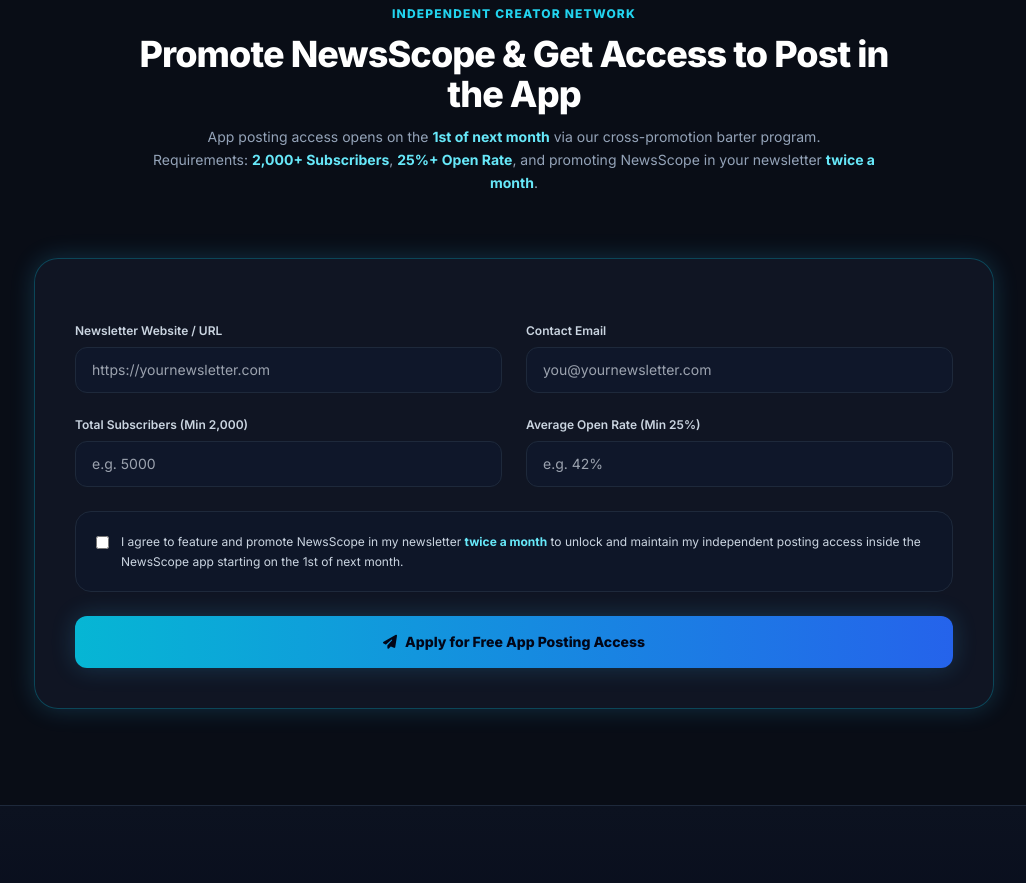
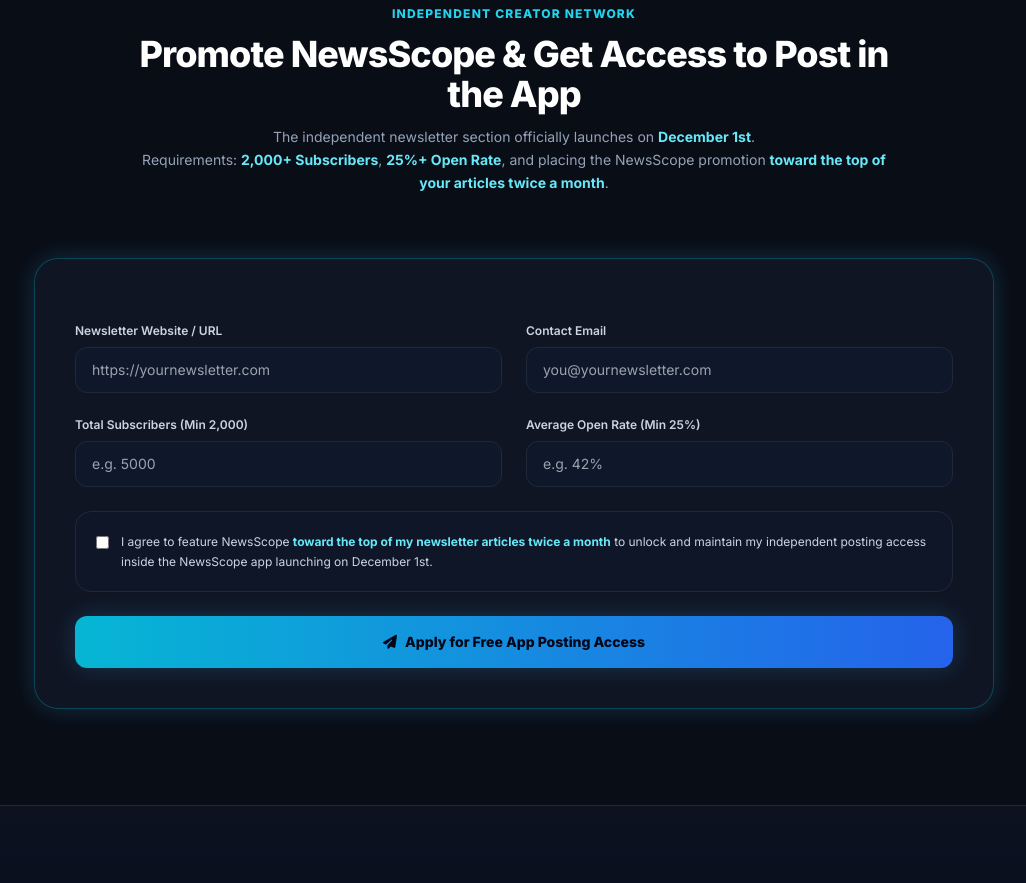
Before and after one commit to phoenix9617/newsscope-website, a plain HTML site: page index.html in a window 1280 px wide. Shown: the part 1440-2323 px from the top of the page, without its empty margins (126-1152 px from the left). Drawn offline with nearby package versions, Linux system fonts and the light colour scheme.

Commit message:
Update creator network to specify Dec 1st app launch and top-of-article promotion rule

```diff
--- a/index.html
+++ b/index.html
@@ -154,8 +154,8 @@
             <h2 class="text-xs uppercase tracking-widest text-cyan-400 font-extrabold mb-3">Independent Creator Network</h2>
             <h3 class="text-3xl sm:text-4xl font-extrabold text-white tracking-tight">Promote NewsScope & Get Access to Post in the App</h3>
             <p class="text-sm text-slate-400 mt-3 leading-relaxed">
-                App posting access opens on the <strong class="text-cyan-300">1st of next month</strong> via our cross-promotion barter program.<br>
-                Requirements: <strong class="text-cyan-300">2,000+ Subscribers</strong>, <strong class="text-cyan-300">25%+ Open Rate</strong>, and promoting NewsScope in your newsletter <strong class="text-cyan-300">twice a month</strong>.
+                The independent newsletter section officially launches on <strong class="text-cyan-300">December 1st</strong>.<br>
+                Requirements: <strong class="text-cyan-300">2,000+ Subscribers</strong>, <strong class="text-cyan-300">25%+ Open Rate</strong>, and placing the NewsScope promotion <strong class="text-cyan-300">toward the top of your articles twice a month</strong>.
             </p>
         </div>
 
@@ -193,9 +193,9 @@
                 <!-- Agreement Checkbox for Barter Terms -->
                 <div class="p-5 rounded-2xl bg-slate-900/90 border border-slate-800">
                     <label class="flex items-start gap-3 cursor-pointer">
-                        <input type="checkbox" name="barter_agreement" value="Agreed to twice-monthly cross-promotion" required class="mt-1 text-cyan-500 focus:ring-cyan-500 bg-slate-900 border-slate-700 rounded">
+                        <input type="checkbox" name="barter_agreement" value="Agreed to top-placement twice-monthly promotion" required class="mt-1 text-cyan-500 focus:ring-cyan-500 bg-slate-900 border-slate-700 rounded">
                         <span class="text-xs text-slate-300 leading-relaxed">
-                            I agree to feature and promote NewsScope in my newsletter <strong class="text-cyan-300">twice a month</strong> to unlock and maintain my independent posting access inside the NewsScope app starting on the 1st of next month.
+                            I agree to feature NewsScope <strong class="text-cyan-300">toward the top of my newsletter articles twice a month</strong> to unlock and maintain my independent posting access inside the NewsScope app launching on December 1st.
                         </span>
                     </label>
                 </div>
```
